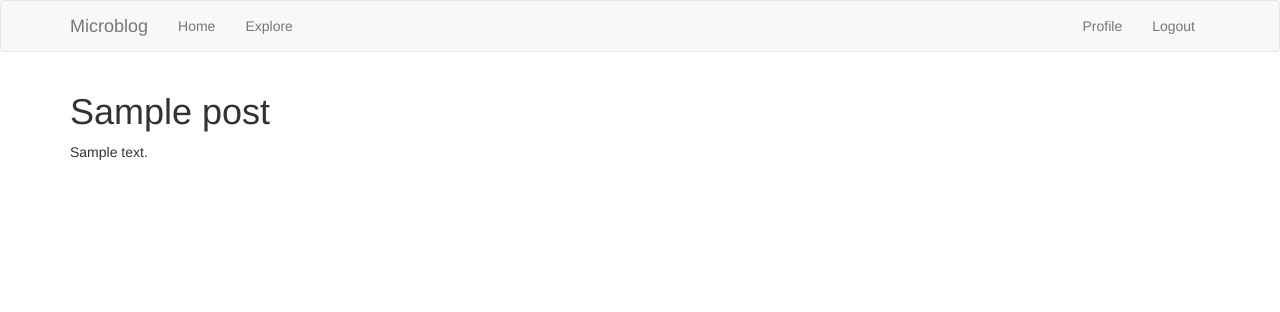
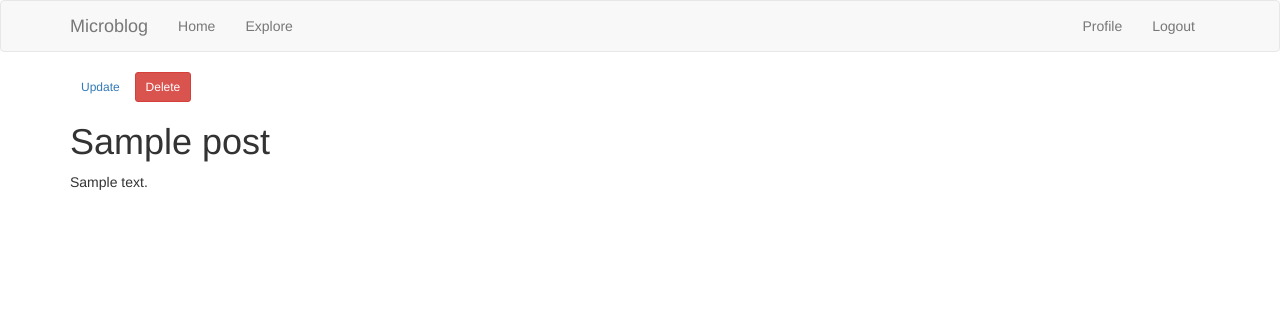
Before and after one commit to mohidex/flask-microblog, a Flask app: page /post/1 in a window 1280 px wide. Shown: the top 312 px of the page. Run offline with Flask 2, Linux system fonts and the light colour scheme; a user stored in the database is signed in; tables that the repository leaves empty hold one stand-in row (values such as "Sample post"); some libraries are stand-ins or nearby versions.

Commit message:
Added delete functionallity:x:

```diff
--- a/app/post/routes.py
+++ b/app/post/routes.py
@@ -18,7 +18,7 @@ def post_detail(post_id):
 def new_post():
     form = PostForm()
     if form.validate_on_submit():
-        post = Post(title=form.title.data, body=form.post.data, author=current_user)
+        post = Post(title=form.title.data, body=form.body.data, author=current_user)
         db.session.add(post)
         db.session.commit()
         flash('Your post is now live!')
@@ -42,3 +42,16 @@ def update_post(post_id):
     form.title.data = post.title
     form.body.data = post.body
     return render_template('post/create_post.html', title='Update Post', form=form)
+
+
+
+@bp.route('/post/<int:post_id>/delete', methods=['POST'])
+@login_required
+def delete_post(post_id):
+    post = Post.query.get_or_404(post_id)
+    if post.author != current_user:
+        abort(403)
+    db.session.delete(post)
+    db.session.commit()
+    flash('You post has been deleted!')
+    return redirect(url_for('main.index'))
--- a/app/templates/post/detail_post.html
+++ b/app/templates/post/detail_post.html
@@ -1,5 +1,34 @@
 {% extends "base.html" %}
 {% block app_content %}
-    <h1>{{ post.title }}</h1>
-    <p>{{ post.body }}</p>
+    {% if post.author == current_user %}
+    <div>
+        <a class="btn btn-secondary btn-sm mt-1 mb-1" href="{{ url_for('post.update_post', post_id=post.id) }}">Update</a>
+        <button type="button" class="btn btn-danger btn-sm m-1" data-toggle="modal" data-target="#deleteModal">Delete</button>
+    </div>
+    {% endif %}
+
+    <div>
+        <h1>{{ post.title }}</h1>
+        <p>{{ post.body }}</p>
+    </div>
+
+    <!-- Modal -->
+  <div class="modal fade" id="deleteModal" tabindex="-1" role="dialog" aria-labelledby="deleteModalLabel" aria-hidden="true">
+    <div class="modal-dialog" role="document">
+      <div class="modal-content">
+        <div class="modal-header">
+          <h5 class="modal-title" id="deleteModalLabel">Delete Post?</h5>
+          <button type="button" class="close" data-dismiss="modal" aria-label="Close">
+            <span aria-hidden="true">&times;</span>
+          </button>
+        </div>
+        <div class="modal-footer">
+          <button type="button" class="btn btn-secondary" data-dismiss="modal">Close</button>
+          <form action="{{ url_for('post.delete_post', post_id=post.id) }}" method="POST">
+            <input class="btn btn-danger" type="submit" value="Delete">
+          </form>
+        </div>
+      </div>
+    </div>
+  </div>
 {% endblock %}
```
